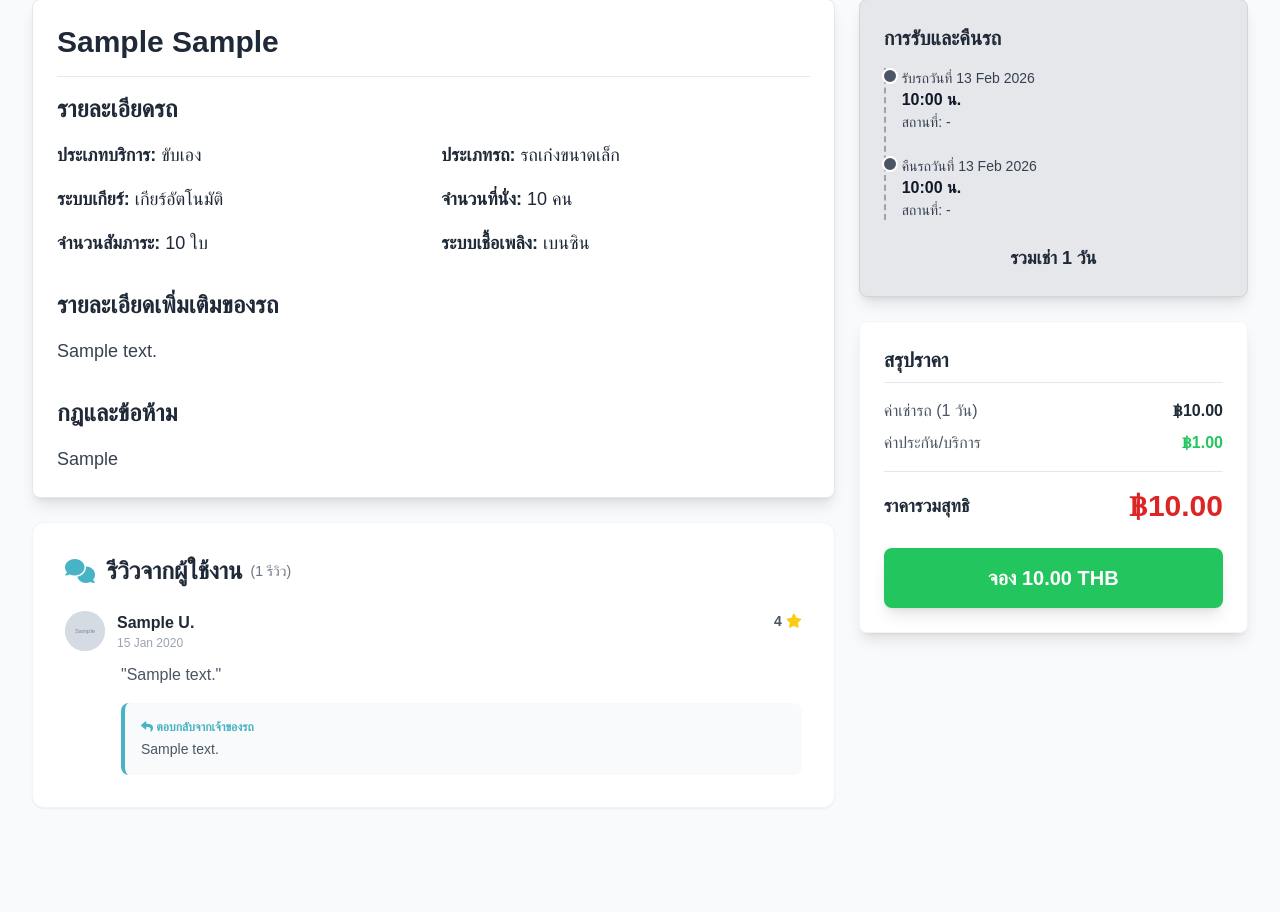
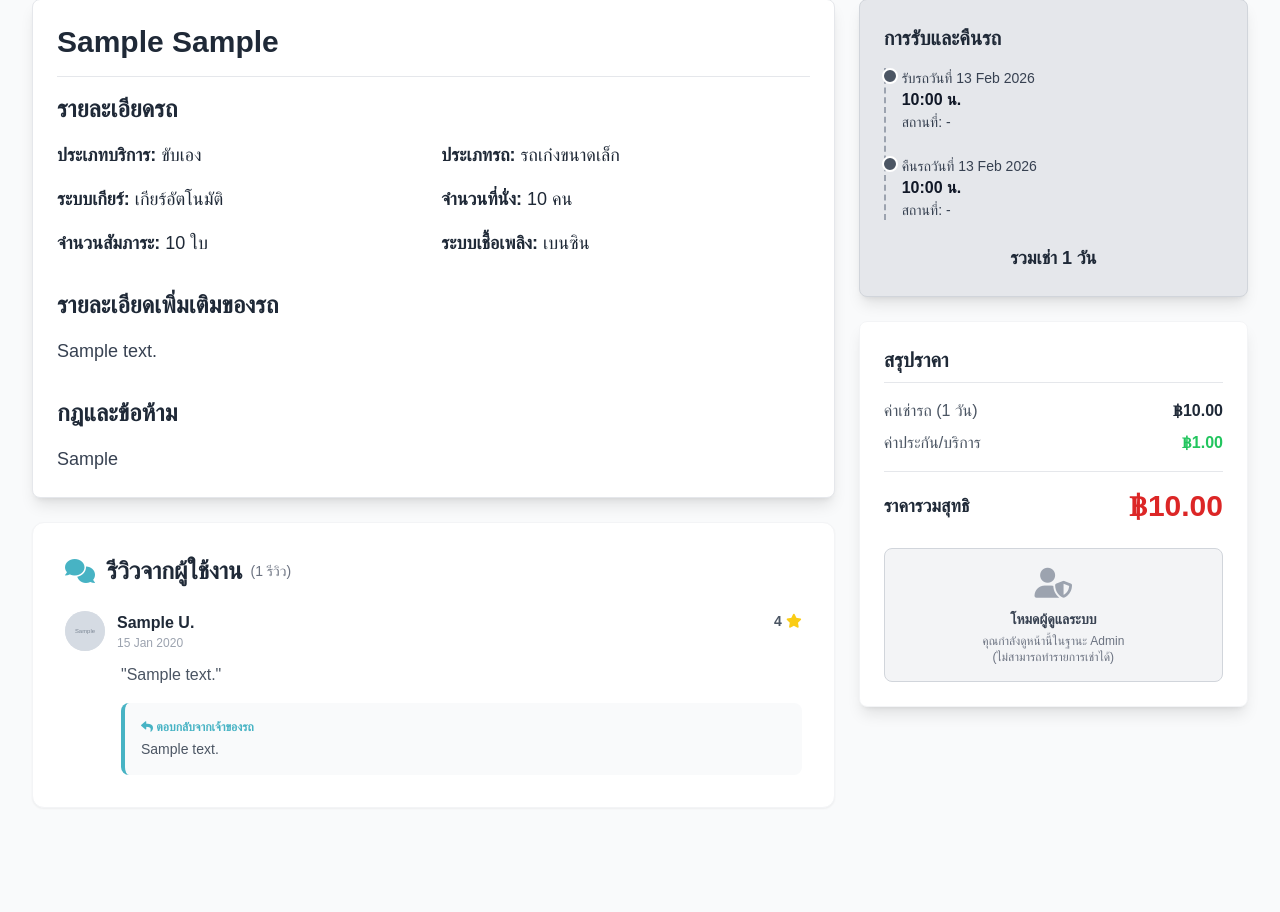
Before and after one commit to Pornmaifa/weap-car, a Django app: page /detail/1/ in a window 1280 px wide. Shown: the part 632-1544 px from the top of the page. Run offline with Django 5.2, Linux system fonts and the light colour scheme; a user stored in the database is signed in; tables that the repository leaves empty hold one stand-in row (values such as "Sample post"); grey boxes marked "Sample" are stand-in pictures; style sheets or scripts are compiled from the project's sources.

Commit message:
วันที่ 13 กุมภา 69

```diff
--- a/booking/templates/booking/booking_requests.html
+++ b/booking/templates/booking/booking_requests.html
@@ -50,7 +50,7 @@
                                             data-name="{% if booking.user %}{{ booking.user.first_name }} {{ booking.user.last_name }}{% else %}{{ booking.guest.first_name }} {{ booking.guest.last_name }}{% endif %}"
                                             data-phone="{% if booking.user %}{{ booking.user.profile.phone|default:'-' }}{% else %}{{ booking.guest.phone_number }}{% endif %}"
                                             data-email="{% if booking.user %}{{ booking.user.email }}{% else %}{{ booking.guest.email }}{% endif %}"
-                                            data-license="{% if booking.user %}{{ booking.user.profile.license_number|default:'-' }}{% else %}{{ booking.guest.license_number }}{% endif %}"
+                                            data-license="{% if booking.user %}{{ booking.user.profile.license_no|default:'-' }}{% else %}{{ booking.guest.license_number }}{% endif %}"
 
                                             data-profile-url="{% if booking.user %}{% url 'public_profile' booking.user.id %}{% endif %}"
                                             data-price-per-day="{{ booking.car.price_per_day }}"
@@ -220,7 +220,9 @@
                     profileLink.classList.remove('hidden');
                     profileLink.style.display = 'inline-flex';
                 } else {
-                    profileLink.classList.add('hidden');
+                        profileLink.href = '#';
+                        profileLink.classList.add('hidden');
+                        profileLink.style.display = 'none';// เพื่อบังคับซ่อนทันที
                 }
             }
 
--- a/booking/templates/booking/manage_bookings.html
+++ b/booking/templates/booking/manage_bookings.html
@@ -177,11 +177,11 @@
                         <div class="flex justify-between items-center border-b pb-2 mb-3">
                             <h4 class="text-gray-800 font-bold"><i class="fas fa-user mr-2 text-gray-400"></i>{% trans "ผู้เช่า" %}</h4>
 
-                            {% if booking.user %}
+
                             <a id="modal_profile_link" href="#" target="_blank" class="hidden text-xs bg-white border border-[#47B3C4] text-[#47B3C4] px-2 py-1 rounded hover:bg-[#47B3C4] hover:text-white transition shadow-sm">
                                 <i class="fas fa-star mr-1"></i> {% trans "ดูรีวิวลูกค้า" %}
                             </a>
-                            {% endif %}
+
                         </div>
                         <p class="text-sm">{% trans "ชื่อ:" %} <span id="modal_name" class="font-medium"></span></p>
                         <p class="text-sm mt-1">{% trans "เบอร์:" %} <span id="modal_phone" class="font-medium"></span></p>
@@ -264,7 +264,9 @@
                         profileLink.classList.remove('hidden');
                         profileLink.style.display = 'inline-flex';
                     } else {
+                        profileLink.href = '#';
                         profileLink.classList.add('hidden');
+                        profileLink.style.display = 'none';// เพื่อบังคับซ่อนทันที
                     }
                 }
 
--- a/car_rental/templates/car_rental/car_detail.html
+++ b/car_rental/templates/car_rental/car_detail.html
@@ -208,10 +208,24 @@
 
 
                     <div class="mt-6">
-                        <a href="{% url 'user_info' car.id %}?pickup_datetime={{ pickup_datetime|date:'c' }}&dropoff_datetime={{ dropoff_datetime|date:'c' }}&location={{ location|urlencode }}"
-                        class="block w-full bg-green-500 hover:bg-green-600 text-white font-bold py-4 rounded-lg shadow-lg transition transform hover:-translate-y-1 text-center text-xl">
-                            {% trans "จอง" %} {{ total_price|intcomma }} THB
-                        </a>
+                        {% if user.is_superuser %}
+                            <div class="bg-gray-100 p-4 rounded-lg text-center border border-gray-300">
+                                <div class="mb-2">
+                                    <i class="fas fa-user-shield text-3xl text-gray-400"></i>
+                                </div>
+                                <p class="text-gray-700 font-bold text-sm">{% trans "โหมดผู้ดูแลระบบ" %}</p>
+                                <p class="text-xs text-gray-500 mt-1">
+                                    {% trans "คุณกำลังดูหน้านี้ในฐานะ Admin" %}<br>
+                                    {% trans "(ไม่สามารถทำรายการเช่าได้)" %}
+                                </p>
+                            </div>
+
+                        {% else %}
+                            <a href="{% url 'user_info' car.id %}?pickup_datetime={{ pickup_datetime|date:'c' }}&dropoff_datetime={{ dropoff_datetime|date:'c' }}&location={{ location|urlencode }}"
+                            class="block w-full bg-green-500 hover:bg-green-600 text-white font-bold py-4 rounded-lg shadow-lg transition transform hover:-translate-y-1 text-center text-xl">
+                                {% trans "จอง" %} {{ total_price|intcomma }} THB
+                            </a>
+                        {% endif %}
                     </div>
 
                 </div>
```
Also changed, not shown: admincar/templates/admincar/dashboard.html (+8 -1 lines).
